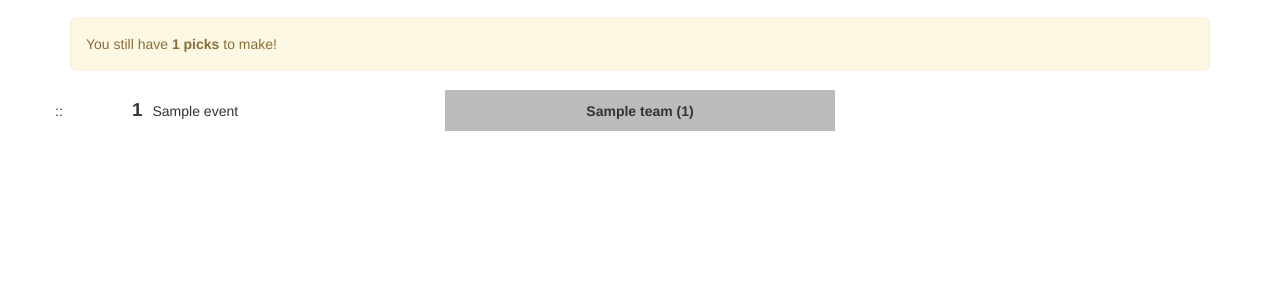
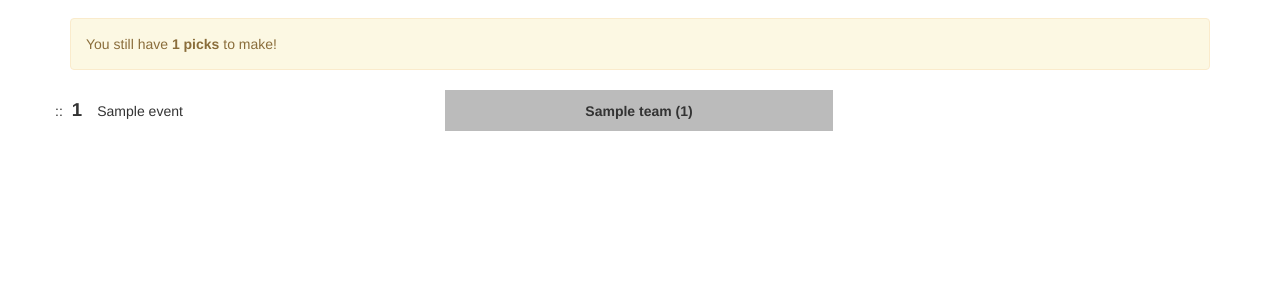
Before and after one commit to ryanmoore/cfb-pickem, a Django app: template pickem/templates/pickem/select_all.html in a window 1280 px wide. Shown: the part 235-535 px from the top of the page. Run offline with Django 3.2, Linux system fonts and the light colour scheme; the template is opened without the code that fills it: most values are stand-ins (such as "Sample title", 1, 10 or a date in 2020); parts of the project's set-up code (start-up, migrations or seed data) failed here and were passed over; some libraries are stand-ins or nearby versions.

Commit message:
Fixed issue where col-xs-1 was causing wrapping on the score page. Fixed issue where padding between team selection buttons was absent.

```diff
--- a/pickem/static/pickem/css/sortable_selection.css
+++ b/pickem/static/pickem/css/sortable_selection.css
@@ -2,12 +2,9 @@
 }
 
 .pick-list {
-    width: 100%;
 }
 
 .button-div {
-    padding: 0;
-    padding-right: 2px;
 }
 
 .pick-list input[type="radio"] {
@@ -22,7 +19,6 @@
 .team-button {
     width: 100%;
     margin-left: 0;
-    margin-right: 0;
     display: table-cell;
     text-align: center;
     vertical-align: middle;
@@ -32,15 +28,24 @@
     background-color: #bbb;
 }
 
-.pick-list label {
-}
-
 .pick-list-col {
     height: 41px;
     margin-bottom: 2px;
     display: table;
+    table-layout: fixed;
     padding: 0;
+    padding-right: 2px;
 }
+
+.pick-list label {
+}
+
+.game-title-col {
+    display: table;
+    table-layout: fixed;
+    padding-right: 3px;
+}
+
 
 .pick-list-col > * {
     height: 41px;
@@ -62,20 +67,14 @@
     display: table;
 }
 
-.game-title-col {
-    display: table;
-    table-layout: fixed;
-    padding-right: 3px;
-}
-
 .handle > span {
     display: table-cell;
     vertical-align: middle;
-    width: 100%;
 }
 
 .handle-grip {
     padding-right: 5px;
+    width: auto;
 }
 
 .pick-idx {
--- a/pickem/templates/pickem/select_all.html
+++ b/pickem/templates/pickem/select_all.html
@@ -70,14 +70,12 @@
     <div class="table-container pick-list" id="matchup_ranking">
         {% for matchup in selection_form_items %}
         <div class="row">
-            <div class="col-xs-1 handle pick-list-col">
+            <div class="col-xs-4 handle pick-list-col">
+                <span class="game_title">
                 <span class="handle-grip">::</span>
                 <span class="pick-idx">
                 {{ forloop.revcounter }}
                 </span>
-            </div>
-            <div class="col-xs-3 game-title-col pick-list-col">
-                <span class="game_title">
                     {{ matchup.game.event.name }}
                 </span>
             </div>
```
